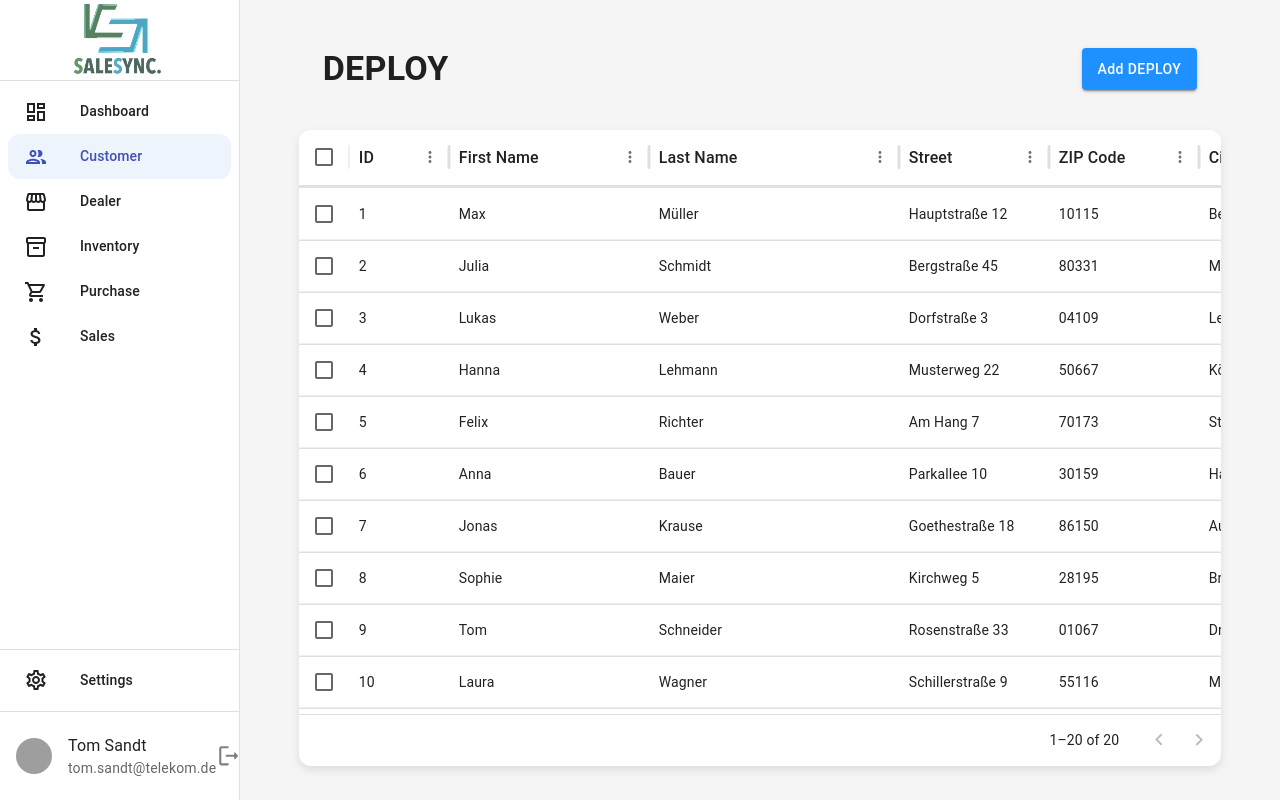
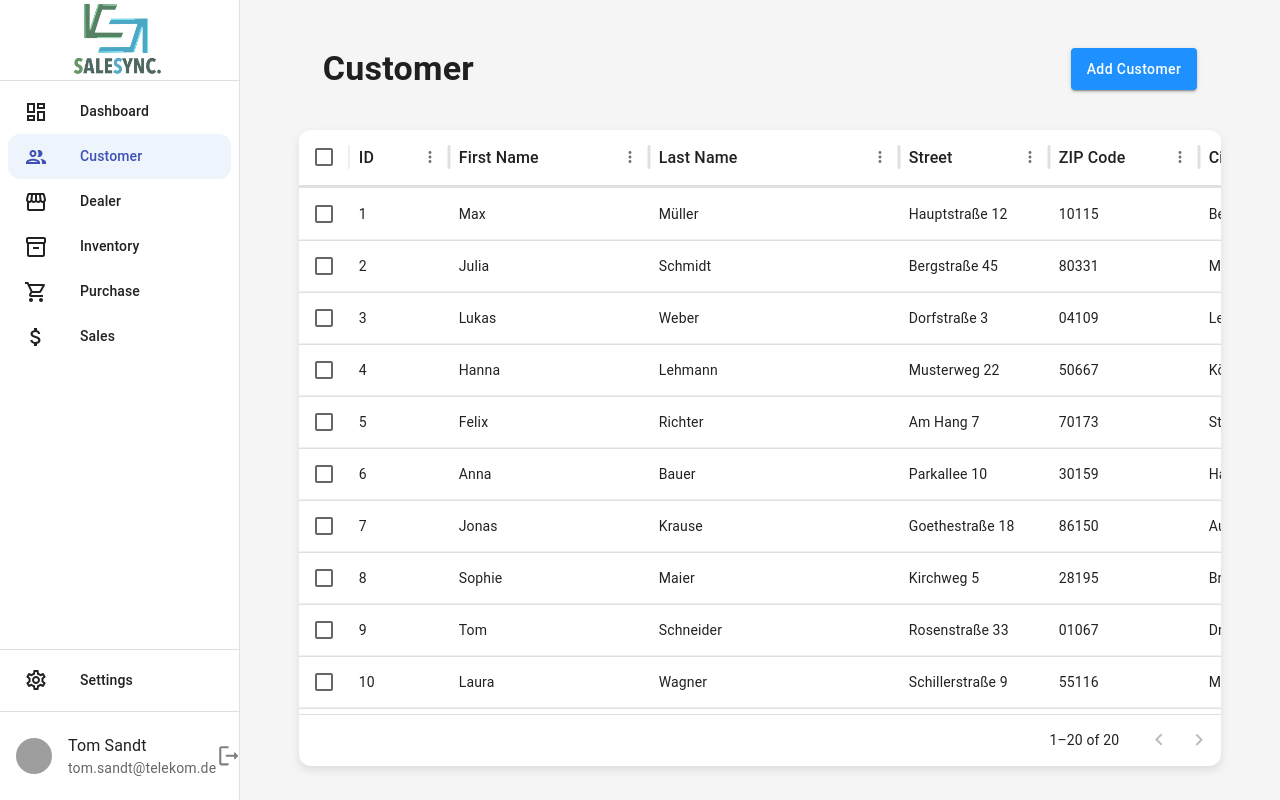
Before and after one commit to tomsandt/SaleSyncFrontend, a Next.js app: page /customer in a window 1280 px wide. Built offline with nearby package versions, Linux system fonts and the light colour scheme; grey boxes are pictures that could not be loaded.

Commit message:
deployment test

```diff
--- a/src/features/customer/CustomerTable.jsx
+++ b/src/features/customer/CustomerTable.jsx
@@ -32,7 +32,7 @@ export default function CustomerTable() {
     return (
         <Box sx={{ flexGrow: 1, display: "flex", justifyContent: "center", overflow: "auto" }}>
             <Box sx={{ width: "93%", maxHeight: "89%" }}>
-                <PageHeader title="DEPLOY" onAdd={() => setOpen(true)} />
+                <PageHeader title="Customer" onAdd={() => setOpen(true)} />
                 <GridTable endpoint="customers" columns={columns} />
                 <CreateModal open={open} onClose={() => setOpen(false)} onSave={handleSave} fields={fields} />
             </Box>
```
